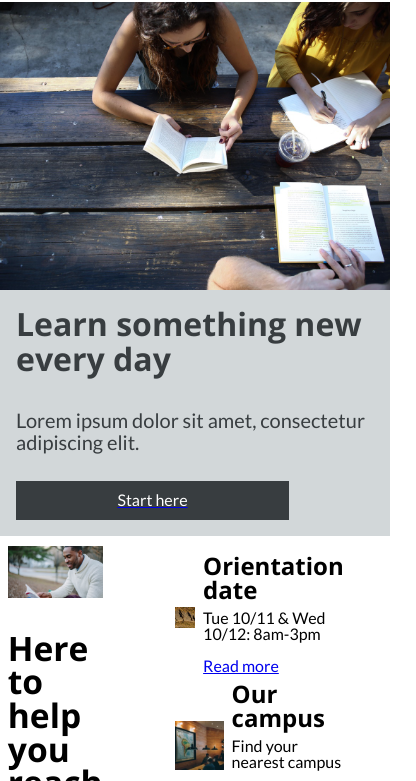
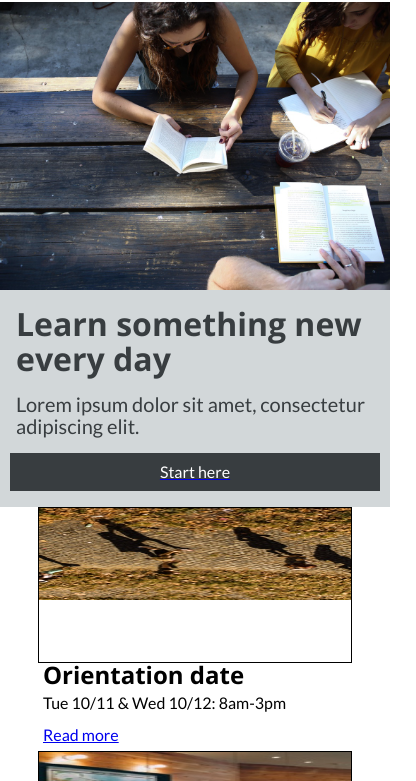
Before and after one commit to tomdrooker/colmar, a plain HTML site: page index.html in a window 390 px wide. Shown: the part 62-843 px from the top of the page, 416 px wide, since content can reach past the window. Drawn offline with nearby package versions, Linux system fonts and the light colour scheme.

Commit message:
Mobile latest.

```diff
--- a/resources/css/style.css
+++ b/resources/css/style.css
@@ -28,6 +28,7 @@ html {
   width: 100%;
   height: 4rem;
   display: flex;
+  flex-wrap: wrap;
   align-items: center;
   position: fixed;
   z-index: 5;
@@ -104,7 +105,7 @@ html {
 
 #banner .media-container {
   width: 45%;
-  padding: 2.5% 2%;
+  padding: 2rem 1.75rem;
 }
 
 #banner .media-container img {
@@ -117,8 +118,8 @@ html {
   display: flex;
   justify-content: center;
   flex-direction: column;
-  width: 25%;
-  margin-left: 8%;
+  width: 30%;
+  margin-left: 5rem;
 }
 
 .splash h1 {
@@ -167,17 +168,25 @@ html {
   }
 
   .splash {
-    display: flex;
-    justify-content: center;
-    align-content: center;
     width: 100%;
     margin: 1rem 1rem;
+    align-items: center;
+    justify-content: center;
+    margin-left: 0;
+  }
+
+  .splash h1, h4 {
+    margin: 0 1rem;
+  }
+
+  .splash-button {
+    width: 370px;
   }
 
   .splash h4 {
     font-size: 1.25rem;
     color: #383D40;
-    padding: 2rem 0 1.75rem 0;
+    padding: 1rem 0 1rem 0;
     line-height: 1.1;
   }
 }
@@ -269,6 +278,51 @@ html {
 
 .info-box:hover {
   background-color: #D2D7D9;
+}
+
+@media only screen and (max-width: 480px) {
+
+.info-quote {
+    display: none;
+  }
+
+.info-links {
+  padding-left: 0;
+  padding-top: 0;
+}
+
+.info-image, .first-info-image {
+  width: 80%;
+  height: auto;
+  overflow: hidden;
+  border: 1px solid black;
+  margin: 0 auto;
+}
+
+.info-image img, .first-info-image img {
+  width: 100%;
+  height: 60%;
+  display: block;
+}
+
+.info-box {
+  flex-direction: column;
+  height: 20%;
+  width: 100%;
+
+}
+
+.first-info-image {
+  padding: 0 0;
+}
+
+.info-image {
+  padding: 0 0;
+}
+
+#more-info {
+  align-items: ;
+}
 }
 
 /* Gallery styles */
```
Also changed, not shown: 1 other file.
